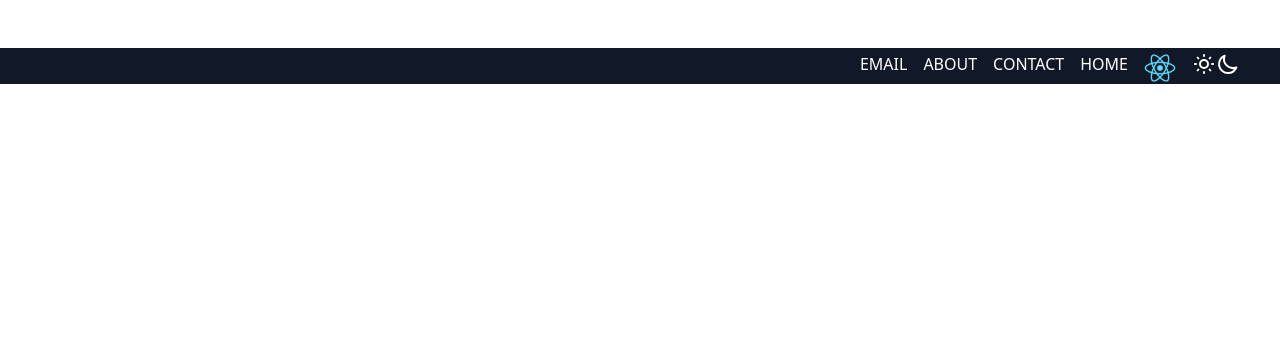
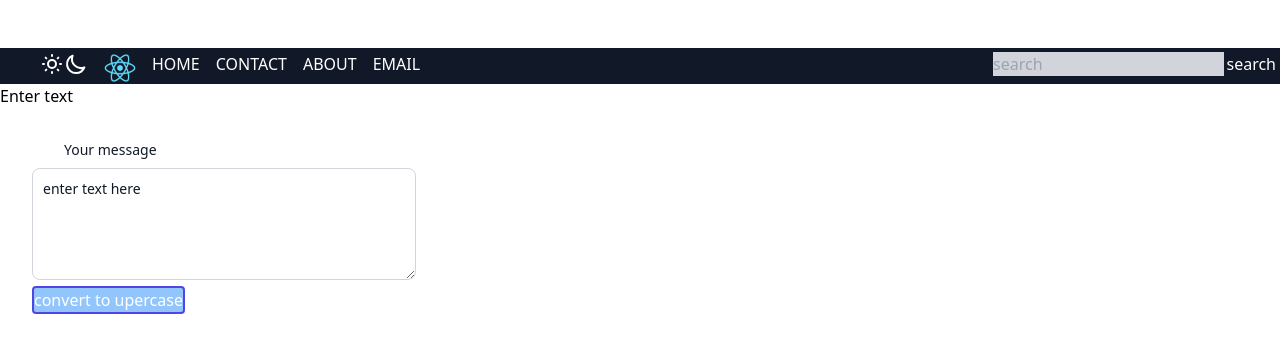
Before and after one commit to mahendrapatekar09/TailwindProjects, a React (Create React App) app in the folder Project1/my-project/: page / in a window 1280 px wide. Shown: the top 352 px of the page. Built offline with nearby package versions, Linux system fonts and the light colour scheme.

Commit message:
uppercase

```diff
--- a/Project1/my-project/src/App.js
+++ b/Project1/my-project/src/App.js
@@ -1,7 +1,7 @@
 import logo from './logo.svg';
 import './App.css';
 import Navbar from './component/Navbar.js';
-
+import Textform from './component/Textform.js';
 
 
 
@@ -10,9 +10,13 @@ import Navbar from './component/Navbar.js';
 function App() {
   return (
 
+  <>
+    <Navbar/>
+    <div class='container-sm'>
+      <Textform/>
 
-    <Navbar/>
-
+    </div>
+    </>
 
 
 
--- a/Project1/my-project/src/component/Navbar.js
+++ b/Project1/my-project/src/component/Navbar.js
@@ -3,9 +3,9 @@ import React from 'react'
 export default function Navbar() {
   return (
 
-        <nav class ="pt-1 mt-12 bg-gray-900 text-white hover:bg-green-200">
+        <nav class ="pt-1 mt-12 bg-gray-900 text-white hover:bg-green-200 hover:text-red-500">
 
-  <ul class="flex flex-row-reverse  space-x-4 space-x-reverse mx-10 ">
+  <ul class="flex flex-row-right  space-x-4 space-x mx-10 ">
     <button  class="flex">
 
   <svg xmlns="http://www.w3.org/2000/svg" class="h-6 w-6" fill="none" viewBox="0 0 24 24" stroke="currentColor">
@@ -21,10 +21,10 @@ export default function Navbar() {
 <img  src="logo192.png "></img>
 
 
-</div>
+</div  >
 
-    <li class='reverse'>
-      <a class="hover:text-purple-900 " >HOME</a>
+    <li >
+      <a class="hover:text-purple-900 ">HOME</a>
       </li>
       <li >
       <a class="hover:text-purple-900 ">CONTACT</a>
@@ -35,8 +35,12 @@ export default function Navbar() {
       <li >
       <a class="hover:text-purple-900">EMAIL</a>
       </li>
+      <form class="flex ">
+        <input class="form-control me-2 bg-gray-300 absolute right-14  " type="search"placeholder="search "aria-label='search'/>
+        <button class='border-2-black-500 absolute right-1 rounded-full' type='submit '>search</button>
+    </form>
+    </ul>
 
-    </ul>
 
     </nav>
 
```
